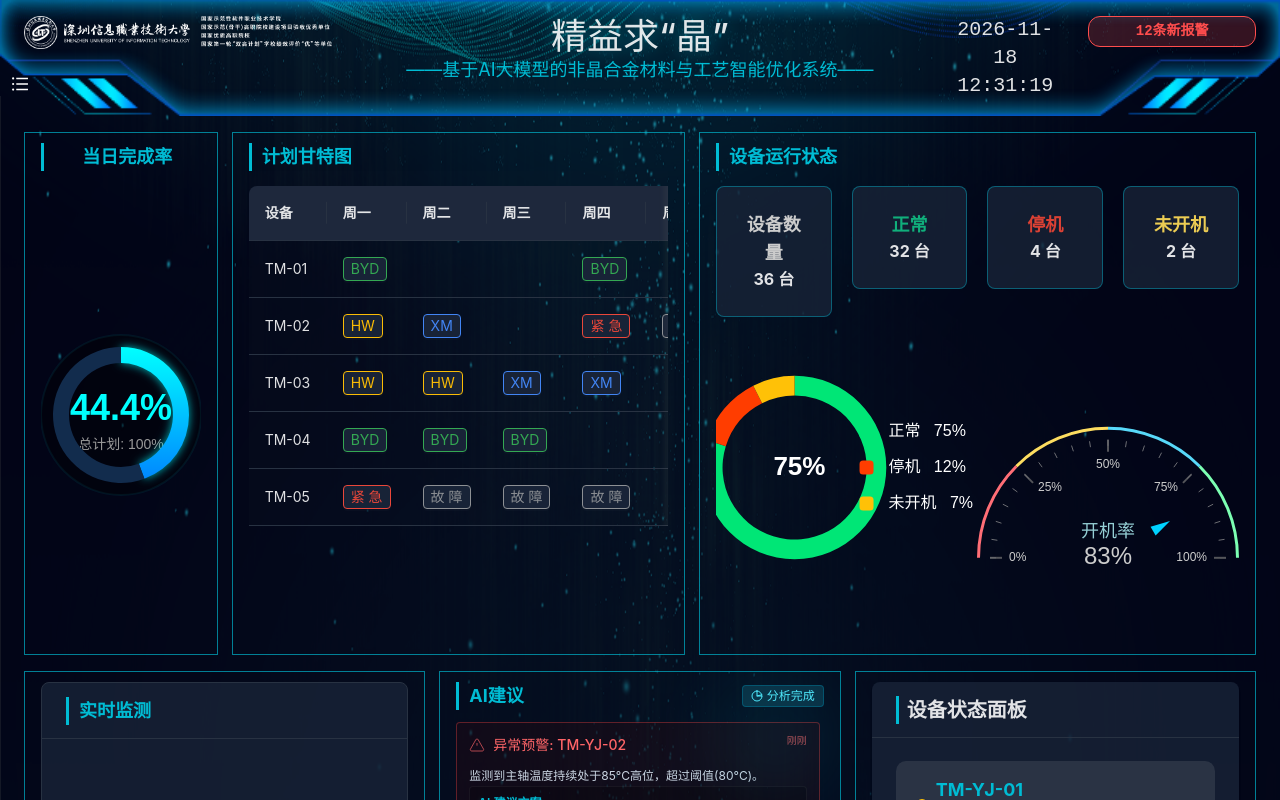
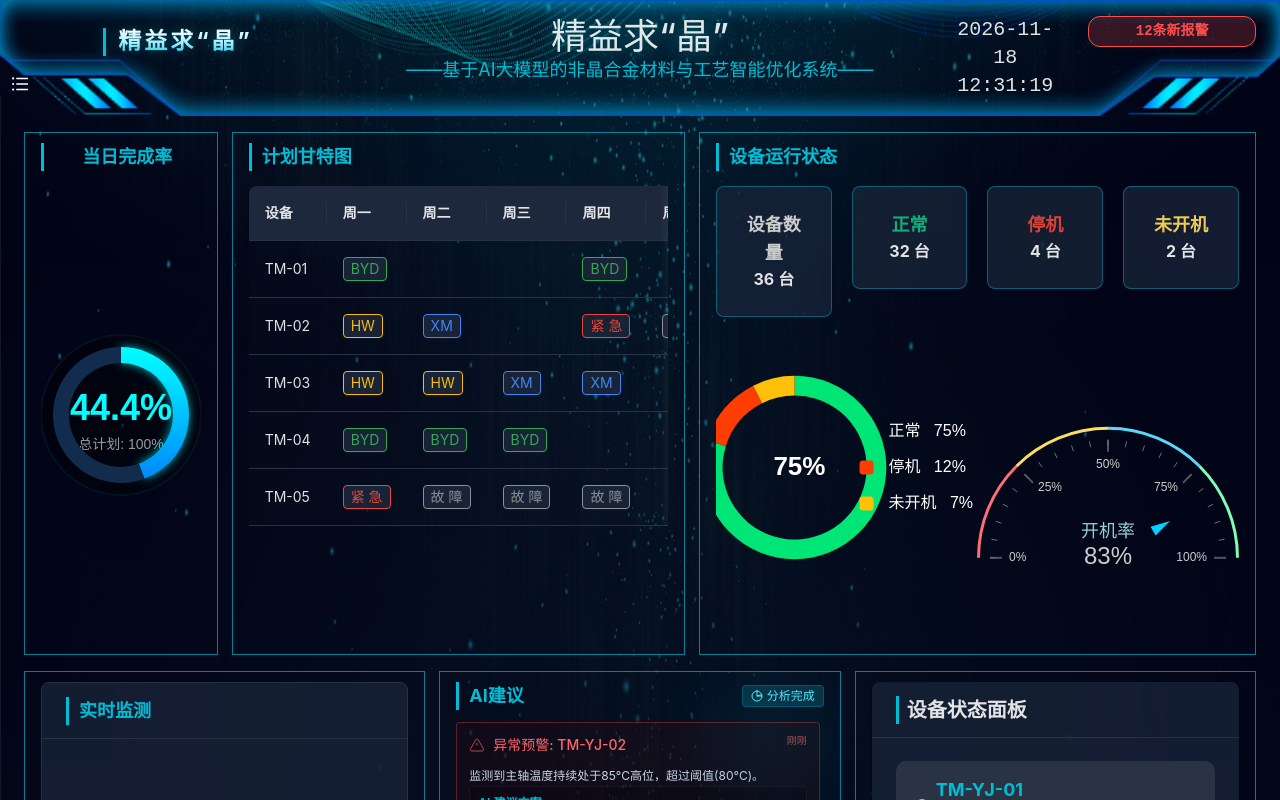
Before and after one commit to mllbmy/smart-amor-admin, a Vue app: page / in a window 1280 px wide. Shown: the top 800 px of the page. Built offline with nearby package versions, Linux system fonts and the light colour scheme; grey boxes are pictures that could not be loaded.

Commit message:
feat(home): 左上角校徽图片替换为品牌文字

```diff
--- a/src/modules/Home.vue
+++ b/src/modules/Home.vue
@@ -4,7 +4,7 @@
       <div class="text-center py-4 relative page-header flex justify-between items-start px-6"
         style="background-size: 100% 100%">
         <div class="flex-1">
-          <img :src="ASSET_BASE + 'logo20250925.png'" alt="" />
+          <div class="home-brand">精益求“晶”</div>
         </div>
         <div class="flex-2">
           <h1 class="text-4xl">精益求“晶”</h1>
@@ -448,4 +448,22 @@ onMounted(() => {
 .body h1+*:not(span) {
   padding-top: 15px;
 }
+
+/* 左上角品牌文字（替换原校徽图片） */
+.home-brand {
+  display: inline-block;
+  margin-top: 12px;
+  padding-left: 12px;
+  border-left: 3px solid #00bcd4;
+  font-size: 23px;
+  font-weight: 700;
+  letter-spacing: 3px;
+  line-height: 1.2;
+  background: linear-gradient(180deg, #ffffff 0%, #9df0ff 55%, #00bcd4 100%);
+  -webkit-background-clip: text;
+  background-clip: text;
+  -webkit-text-fill-color: transparent;
+  filter: drop-shadow(0 0 6px rgba(0, 188, 212, 0.35));
+  user-select: none;
+}
 </style>
```
